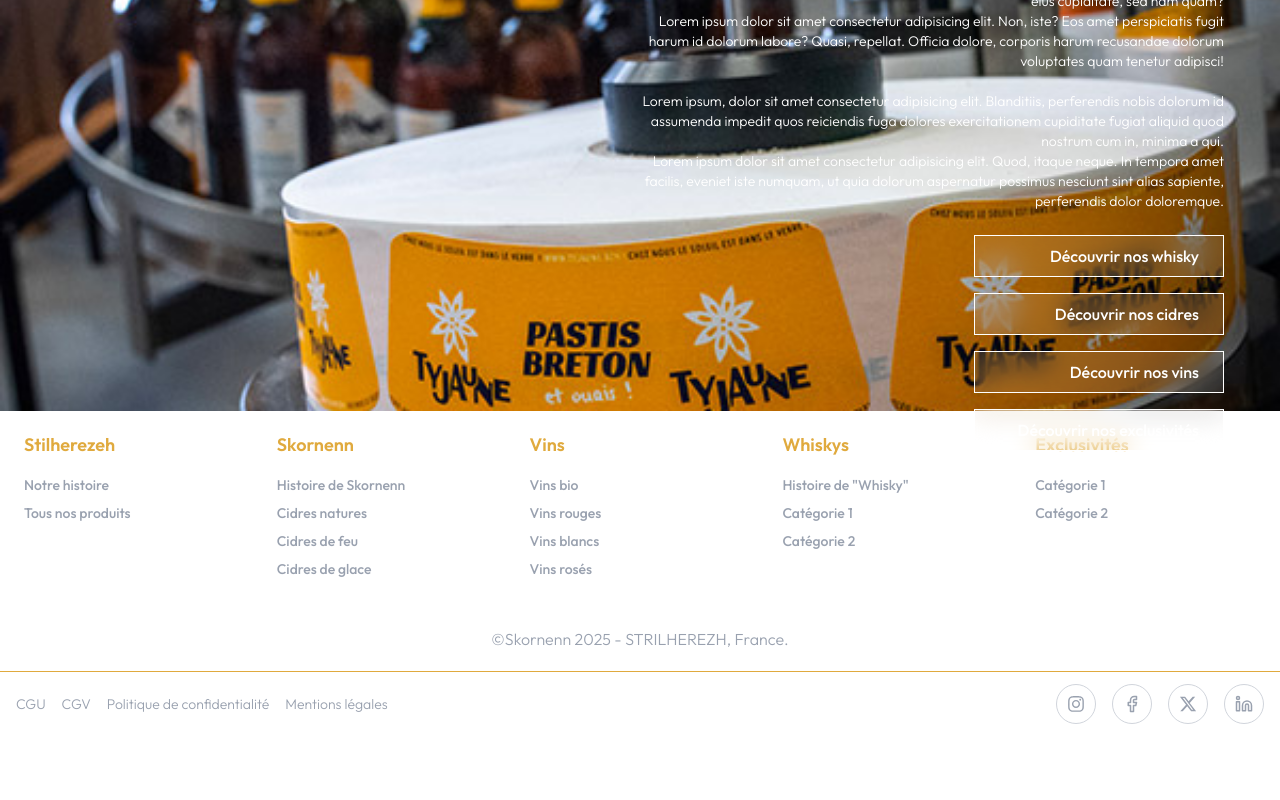
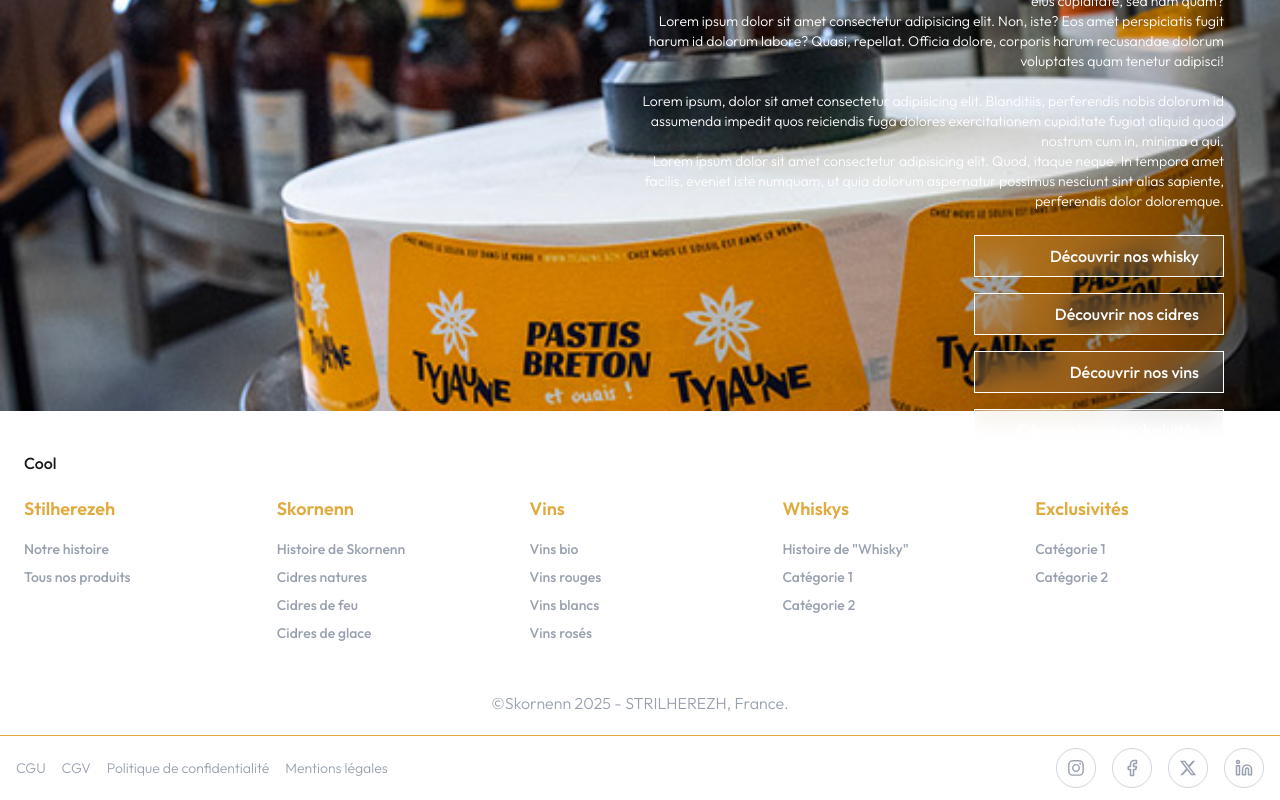
Before and after one commit to Fouad-berry/Strilherezh-Project, a Next.js app: page / in a window 1280 px wide. Shown: the part 2664-3464 px from the top of the page. Before the commit the page ends 3400 px from the top, so only its background shows below. Built offline with nearby package versions, Linux system fonts and the light colour scheme.

Commit message:
[UPDATE] update prefooter

```diff
--- a/src/components/PreFooter/PreFooter.tsx
+++ b/src/components/PreFooter/PreFooter.tsx
@@ -46,7 +46,10 @@
 
 export default function PreFooter() {
     return (
-            <div className="bg-white text-[rgba(170, 170, 170, 1)] py-5 px-6">
+        <div className="bg-white text-[rgba(170, 170, 170, 1)] py-5 px-6">
+            <div className="mb-5 mt-5">
+                Cool
+            </div>
             <div className="max-w-7xl mx-auto grid grid-cols-2 sm:grid-cols-3 lg:grid-cols-5 gap-8">
                 {prefooterContent.map((section, index) => (
                 <div key={index}>
```
